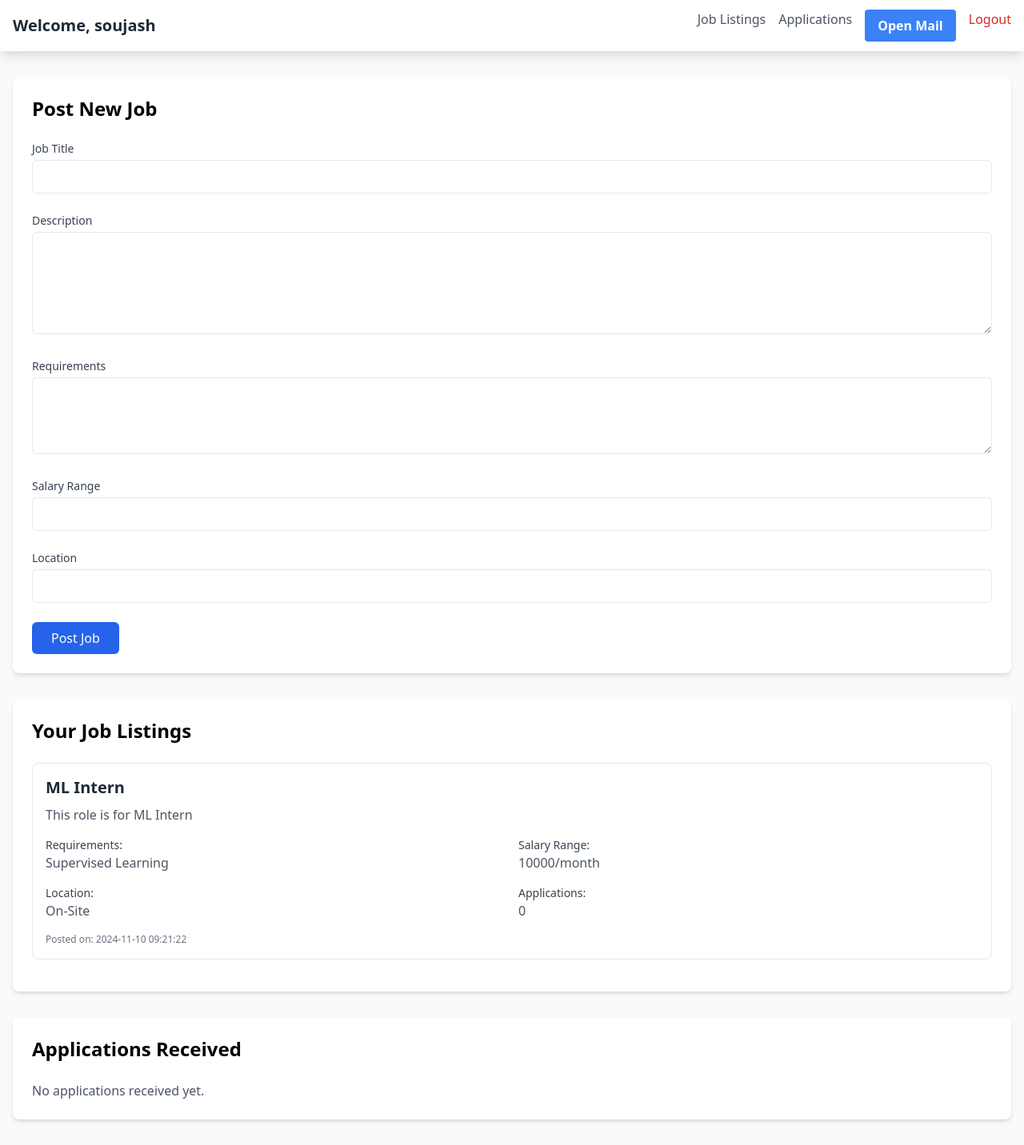
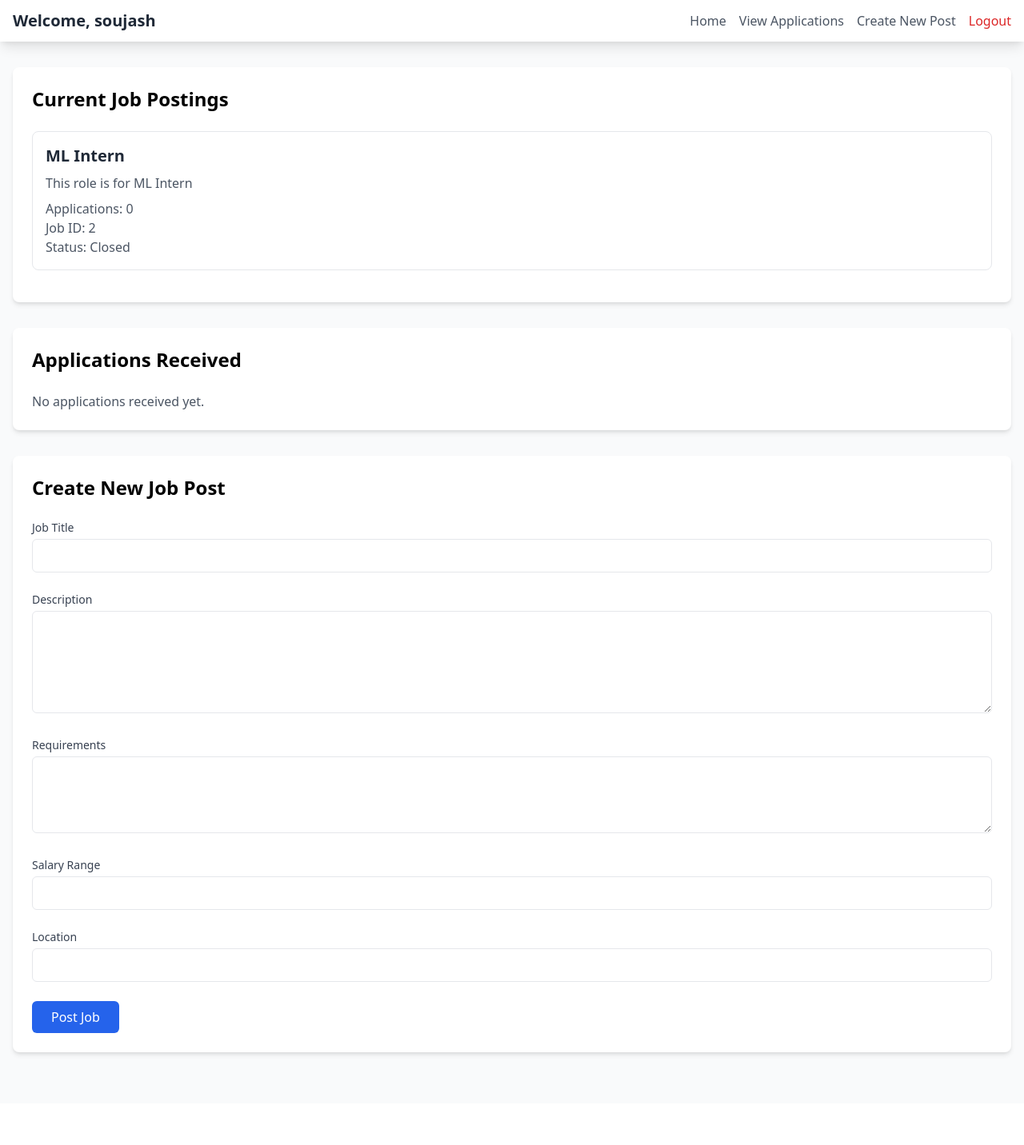
Before and after one commit to Soujash-123/linkedin_dbms, a Flask app: page /company/dashboard in a window 1280 px wide. Shown: the whole page at 80% size. After the commit the page ends 1321 px from the top, so only its background shows below. Run offline with Flask 3, Linux system fonts and the light colour scheme; a user stored in the database is signed in; data comes from the database, SQL or seed files in the repository; both versions use the stored data as it was after the commit.

Commit message:
Add files via upload

```diff
--- a/app.py
+++ b/app.py
@@ -70,6 +70,14 @@ def init_db():
                         created_at TIMESTAMP DEFAULT CURRENT_TIMESTAMP,
                         FOREIGN KEY (job_id) REFERENCES job_listings (id),
                         FOREIGN KEY (user_id) REFERENCES users (id))''')
+
+    cursor.execute('''
+CREATE TABLE IF NOT EXISTS Job_Status (
+    Job_ID INTEGER PRIMARY KEY,
+    Status TEXT DEFAULT 'Open',
+    FOREIGN KEY (Job_ID) REFERENCES job_listings(id) ON DELETE CASCADE
+)
+''')
 
     conn.commit()
     conn.close()
@@ -209,12 +217,13 @@ def dashboard():
 
     # Get all job listings and check if user has applied
     cursor.execute('''
-        SELECT j.*, c.company_name,
-               CASE WHEN a.id IS NOT NULL THEN 1 ELSE 0 END as has_applied
-        FROM job_listings j
-        JOIN companies c ON j.company_id = c.id
-        LEFT JOIN applications a ON j.id = a.job_id AND a.user_id = ?
-        ORDER BY j.created_at DESC
+        SELECT j.*, COUNT(a.id) as application_count
+    FROM job_listings j
+    LEFT JOIN applications a ON j.id = a.job_id
+    JOIN Job_Status s ON j.id = s.Job_ID
+    WHERE j.company_id = ? AND s.Status = 'Open'
+    GROUP BY j.id
+    ORDER BY j.created_at DESC
     ''', (session['user_id'],))
     jobs = cursor.fetchall()
 
@@ -512,11 +521,12 @@ def company_dashboard():
     cursor.execute('SELECT * FROM companies WHERE id = ?', (session['company_id'],))
     company = cursor.fetchone()
 
-    # Get all job listings for this company
+    # Get all job listings for this company, along with application counts and job statuses (job_id and status)
     cursor.execute('''
-        SELECT j.*, COUNT(a.id) as application_count
+        SELECT j.*, COUNT(a.id) as application_count, js.job_id, js.status as job_status
         FROM job_listings j
         LEFT JOIN applications a ON j.id = a.job_id
+        LEFT JOIN job_status js ON j.id = js.job_id  -- Join with job_status table
         WHERE j.company_id = ?
         GROUP BY j.id
         ORDER BY j.created_at DESC''',
@@ -547,7 +557,7 @@ def post_job():
     if not session.get('company_id'):
         return jsonify({'success': False, 'message': 'Unauthorized'}), 401
 
-    # Get all form fields and print them for debugging
+    # Get all form fields
     title = request.form.get('job_title', '')
     description = request.form.get('description', '')
     requirements = request.form.get('requirements', '')
@@ -583,16 +593,26 @@ def post_job():
         # Print SQL data before insertion for debugging
         print(f"Attempting to insert job with company_id: {session['company_id']}")
 
+        # Insert into job_listings first
         cursor.execute('''
             INSERT INTO job_listings
             (company_id, title, description, requirements, salary_range, location)
             VALUES (?, ?, ?, ?, ?, ?)''',
             (session['company_id'], title, description, requirements, salary_range, location))
 
+        # Get the ID of the newly inserted job
+        job_id = cursor.lastrowid
+
+        # Insert into Job_Status table with default 'Open' status
+        cursor.execute('''
+            INSERT INTO Job_Status (Job_ID, Status)
+            VALUES (?, ?)''',
+            (job_id, 'Open'))
+
         conn.commit()
         conn.close()
 
-        print("Job posted successfully")
+        print("Job posted successfully with status tracking")
         return jsonify({
             'success': True,
             'message': 'Job posted successfully',
@@ -601,12 +621,35 @@ def post_job():
                 'description': description,
                 'requirements': requirements,
                 'salary_range': salary_range,
-                'location': location
+                'location': location,
+                'status': 'Open'
             }
         })
     except Exception as e:
         print(f"Error posting job: {str(e)}")
         return jsonify({'success': False, 'message': f'Database error: {str(e)}'}), 500
+
+@app.route('/close-job/<int:job_id>', methods=['POST'])
+def close_job(job_id):
+    if not session.get('company_id'):
+        return redirect(url_for('company_login_signup'))
+
+    conn = get_db()
+    cursor = conn.cursor()
+
+    # Update the job status to 'Closed' in the job_status table
+    cursor.execute('''
+        UPDATE job_status
+        SET status = 'Closed'
+        WHERE job_id = ? AND status = 'Open'
+    ''', (job_id,))
+
+    # Commit the changes and close the connection
+    conn.commit()
+    conn.close()
+
+    # Redirect to company dashboard after updating the status
+    return redirect(url_for('company_dashboard'))
 
 @app.route('/company/update-application-status', methods=['POST'])
 def update_application_status():
--- a/templates/admin_login.html
+++ b/templates/admin_login.html
@@ -4,7 +4,7 @@
 <head>
     <meta charset="UTF-8">
     <meta name="viewport" content="width=device-width, initial-scale=1.0">
-    <title>Admin Login - OppurtuNest 2.o</title>
+    <title>Admin Login - Job Portal</title>
     <style>
         body {
             font-family: Arial, sans-serif;
--- a/templates/company_dashboard.html
+++ b/templates/company_dashboard.html
@@ -7,27 +7,14 @@
     <link href="https://cdnjs.cloudflare.com/ajax/libs/tailwindcss/2.2.19/tailwind.min.css" rel="stylesheet">
 </head>
 <body class="bg-gray-50">
-    {% with messages = get_flashed_messages(with_categories=True) %}
-  {% if messages %}
-    <ul class="flashes">
-      {% for category, message in messages %}
-        <li class="flash {{ category }}">{{ message }}</li>
-      {% endfor %}
-    </ul>
-  {% endif %}
-{% endwith %}
-
     <nav class="bg-white shadow-lg">
         <div class="max-w-7xl mx-auto px-4 py-3">
             <div class="flex justify-between items-center">
                 <h1 class="text-xl font-bold text-gray-800">Welcome, {{ session.company_name }}</h1>
                 <div class="flex space-x-4">
-                    <a href="#job-listings" class="text-gray-600 hover:text-gray-900">Job Listings</a>
-                    <a href="#applications" class="text-gray-600 hover:text-gray-900">Applications</a>
-                    <a href="{{ url_for('open_company_mail') }}"
-                       class="bg-blue-500 hover:bg-blue-700 text-white font-bold py-2 px-4 rounded">
-                        Open Mail
-                    </a>
+                    <a href="#home" class="text-gray-600 hover:text-gray-900">Home</a>
+                    <a href="#view-applications" class="text-gray-600 hover:text-gray-900">View Applications</a>
+                    <a href="#create-new-post" class="text-gray-600 hover:text-gray-900">Create New Post</a>
                     <a href="{{ url_for('company_logout') }}" class="text-red-600 hover:text-red-800">Logout</a>
                 </div>
             </div>
@@ -35,88 +22,36 @@
     </nav>
 
     <main class="max-w-7xl mx-auto px-4 py-8">
-        <section id="post-job" class="bg-white rounded-lg shadow-md p-6 mb-8">
-            <h2 class="text-2xl font-bold mb-6">Post New Job</h2>
-            <form action="{{ url_for('post_job') }}" method="POST" class="space-y-6">
-                <div class="form-group">
-                    <label for="job_title" class="block text-sm font-medium text-gray-700 mb-1">Job Title</label>
-                    <input type="text"
-                           id="job_title"
-                           name="job_title"
-                           required
-                           class="w-full p-2 border rounded-md">
-                </div>
-                <div class="form-group">
-                    <label for="description" class="block text-sm font-medium text-gray-700 mb-1">Description</label>
-                    <textarea id="description"
-                              name="description"
-                              required
-                              class="w-full p-2 border rounded-md h-32"></textarea>
-                </div>
-                <div class="form-group">
-                    <label for="requirements" class="block text-sm font-medium text-gray-700 mb-1">Requirements</label>
-                    <textarea id="requirements"
-                              name="requirements"
-                              required
-                              class="w-full p-2 border rounded-md h-24"></textarea>
-                </div>
-                <div class="form-group">
-                    <label for="salary_range" class="block text-sm font-medium text-gray-700 mb-1">Salary Range</label>
-                    <input type="text"
-                           id="salary_range"
-                           name="salary_range"
-                           required
-                           class="w-full p-2 border rounded-md">
-                </div>
-                <div class="form-group">
-                    <label for="location" class="block text-sm font-medium text-gray-700 mb-1">Location</label>
-                    <input type="text"
-                           id="location"
-                           name="location"
-                           required
-                           class="w-full p-2 border rounded-md">
-                </div>
-                <button type="submit"
-                        class="bg-blue-600 text-white px-6 py-2 rounded-md hover:bg-blue-700 transition duration-200">
-                    Post Job
-                </button>
-            </form>
-        </section>
-
-        <section id="job-listings" class="bg-white rounded-lg shadow-md p-6 mb-8">
-            <h2 class="text-2xl font-bold mb-6">Your Job Listings</h2>
+        <!-- Home Section -->
+        <section id="home" class="bg-white rounded-lg shadow-md p-6 mb-8">
+            <h2 class="text-2xl font-bold mb-6">Current Job Postings</h2>
             {% if job_listings %}
             {% for job in job_listings %}
     <div class="job-card border rounded-lg p-4 mb-4">
         <h3 class="text-xl font-semibold text-gray-800">{{ job.title }}</h3>
         <p class="my-2 text-gray-600">{{ job.description }}</p>
-                    <div class="grid grid-cols-1 md:grid-cols-2 gap-4 mt-4">
-                        <div>
-                            <p class="text-sm font-medium text-gray-700">Requirements:</p>
-                            <p class="text-gray-600">{{ job.requirements }}</p>
-                        </div>
-                        <div>
-                            <p class="text-sm font-medium text-gray-700">Salary Range:</p>
-                            <p class="text-gray-600">{{ job.salary_range }}</p>
-                        </div>
-                        <div>
-                            <p class="text-sm font-medium text-gray-700">Location:</p>
-                            <p class="text-gray-600">{{ job.location }}</p>
-                        </div>
-                        <div>
-                            <p class="text-sm font-medium text-gray-700">Applications:</p>
-                            <p class="text-gray-600">{{ job.application_count }}</p>
-                        </div>
-                    </div>
-                    <p class="text-xs text-gray-500 mt-4">Posted on: {{ job.created_at }}</p>
+        <p class="text-gray-600">Applications: {{ job.application_count }}</p>
+        <p class="text-gray-600">Job ID: {{ job.job_id }}</p>
+        <p class="text-gray-600">Status: {{ job.job_status }}</p>
+
+        {% if job.job_status == 'Open' %}
+            <form action="{{ url_for('close_job', job_id=job.job_id) }}" method="POST">
+                <button type="submit" class="bg-red-500 hover:bg-red-700 text-white font-bold py-2 px-4 rounded-md mt-2">
+                    Close Job
+                </button>
+            </form>
+        {% endif %}
     </div>
 {% endfor %}
+
+
             {% else %}
-                <p class="text-gray-600">No job listings yet.</p>
+                <p class="text-gray-600">No job postings available.</p>
             {% endif %}
         </section>
 
-        <section id="applications" class="bg-white rounded-lg shadow-md p-6">
+        <!-- View Applications Section -->
+        <section id="view-applications" class="bg-white rounded-lg shadow-md p-6 mb-8">
             <h2 class="text-2xl font-bold mb-6">Applications Received</h2>
             {% if applications %}
                 {% for app in applications %}
@@ -144,7 +79,7 @@
                         </a>
                         <form action="{{ url_for('update_application_status') }}" method="POST" class="flex flex-col space-y-2">
                             <input type="hidden" name="application_id" value="{{ app.id }}">
-
+                            <!-- Status Radio Buttons -->
                             <div class="flex space-x-2">
                                 <label class="flex items-center">
                                     <input type="radio" name="status" value="Pending" class="form-radio h-5 w-5 text-blue-600" {% if app.status == 'Pending' %}checked{% endif %}>
@@ -163,21 +98,12 @@
                                     <span class="ml-2 text-gray-700">Rejected</span>
                                 </label>
                             </div>
-
-                            <div class="flex space-x-2">
-                              <label for="remarks" class="text-gray-700 font-medium">Remarks:</label>
-                              <textarea name="remarks" id="remarks" rows="2" class="border border-gray-300 rounded-md px-3 py-2 w-full"></textarea>
-                            </div>
-
-                            <div class="flex space-x-2">
-                              <label for="password" class="text-gray-700 font-medium">Confirm Password:</label>
-                              <input type="password" name="password" id="password" class="border border-gray-300 rounded-md px-3 py-2 w-full">
-                            </div>
-
                             <button type="submit" class="bg-blue-500 hover:bg-blue-700 text-white font-bold py-2 px-4 rounded-md">
                                 Update Application Status
                             </button>
                         </form>
+                        <!-- Close Application Button -->
+
                     </div>
                     <p class="text-xs text-gray-500 mt-4">Applied on: {{ app.created_at }}</p>
                 </div>
@@ -186,6 +112,36 @@
                 <p class="text-gray-600">No applications received yet.</p>
             {% endif %}
         </section>
+
+        <!-- Create New Post Section -->
+        <section id="create-new-post" class="bg-white rounded-lg shadow-md p-6 mb-8">
+            <h2 class="text-2xl font-bold mb-6">Create New Job Post</h2>
+            <form action="{{ url_for('post_job') }}" method="POST" class="space-y-6">
+                <div class="form-group">
+                    <label for="job_title" class="block text-sm font-medium text-gray-700 mb-1">Job Title</label>
+                    <input type="text" id="job_title" name="job_title" required class="w-full p-2 border rounded-md">
+                </div>
+                <div class="form-group">
+                    <label for="description" class="block text-sm font-medium text-gray-700 mb-1">Description</label>
+                    <textarea id="description" name="description" required class="w-full p-2 border rounded-md h-32"></textarea>
+                </div>
+                <div class="form-group">
+                    <label for="requirements" class="block text-sm font-medium text-gray-700 mb-1">Requirements</label>
+                    <textarea id="requirements" name="requirements" required class="w-full p-2 border rounded-md h-24"></textarea>
+                </div>
+                <div class="form-group">
+                    <label for="salary_range" class="block text-sm font-medium text-gray-700 mb-1">Salary Range</label>
+                    <input type="text" id="salary_range" name="salary_range" required class="w-full p-2 border rounded-md">
+                </div>
+                <div class="form-group">
+                    <label for="location" class="block text-sm font-medium text-gray-700 mb-1">Location</label>
+                    <input type="text" id="location" name="location" required class="w-full p-2 border rounded-md">
+                </div>
+                <button type="submit" class="bg-blue-600 text-white px-6 py-2 rounded-md hover:bg-blue-700 transition duration-200">
+                    Post Job
+                </button>
+            </form>
+        </section>
     </main>
 </body>
 </html>
--- a/templates/dashboard.html
+++ b/templates/dashboard.html
@@ -3,7 +3,7 @@
 <head>
     <meta charset="UTF-8">
     <meta name="viewport" content="width=device-width, initial-scale=1.0">
-    <title>OppurtuNest 2.o Dashboard</title>
+    <title>Job Portal Dashboard</title>
     <script src="https://cdn.tailwindcss.com"></script>
     <link href="https://cdnjs.cloudflare.com/ajax/libs/font-awesome/6.0.0/css/all.min.css" rel="stylesheet">
 </head>
@@ -13,7 +13,7 @@
         <div class="max-w-6xl mx-auto px-4">
             <div class="flex justify-between items-center py-4">
                 <div class="text-xl font-semibold text-gray-800">
-                    OppurtuNest 2.o
+                    Job Portal
                 </div>
                 <div class="flex space-x-4">
                     <a href="{{ url_for('dashboard') }}" class="text-gray-600 hover:text-gray-800">Home</a>
--- a/templates/login.html
+++ b/templates/login.html
@@ -3,7 +3,7 @@
 <head>
     <meta charset="UTF-8">
     <meta name="viewport" content="width=device-width, initial-scale=1.0">
-    <title>OppurtuNest 2.o - Login/Signup</title>
+    <title>Job Portal - Login/Signup</title>
     <style>
         * {
             margin: 0;
@@ -202,9 +202,9 @@
 </head>
 <body>
     <div class="container">
-        <h2>OppurtuNest 2.o</h2>
+        <h2>Job Portal</h2>
         {% if logo_url %}
-        <img src="{{ logo_url }}" alt="OppurtuNest 2.o Logo" class="logo">
+        <img src="{{ logo_url }}" alt="Job Portal Logo" class="logo">
         {% endif %}
 
         <div class="toggle-buttons">
```
Also changed, not shown: update2.py (added, +12 -0 lines), jobportal.db, 1 other file. Lines whose indentation alone changed are shown as unchanged.
